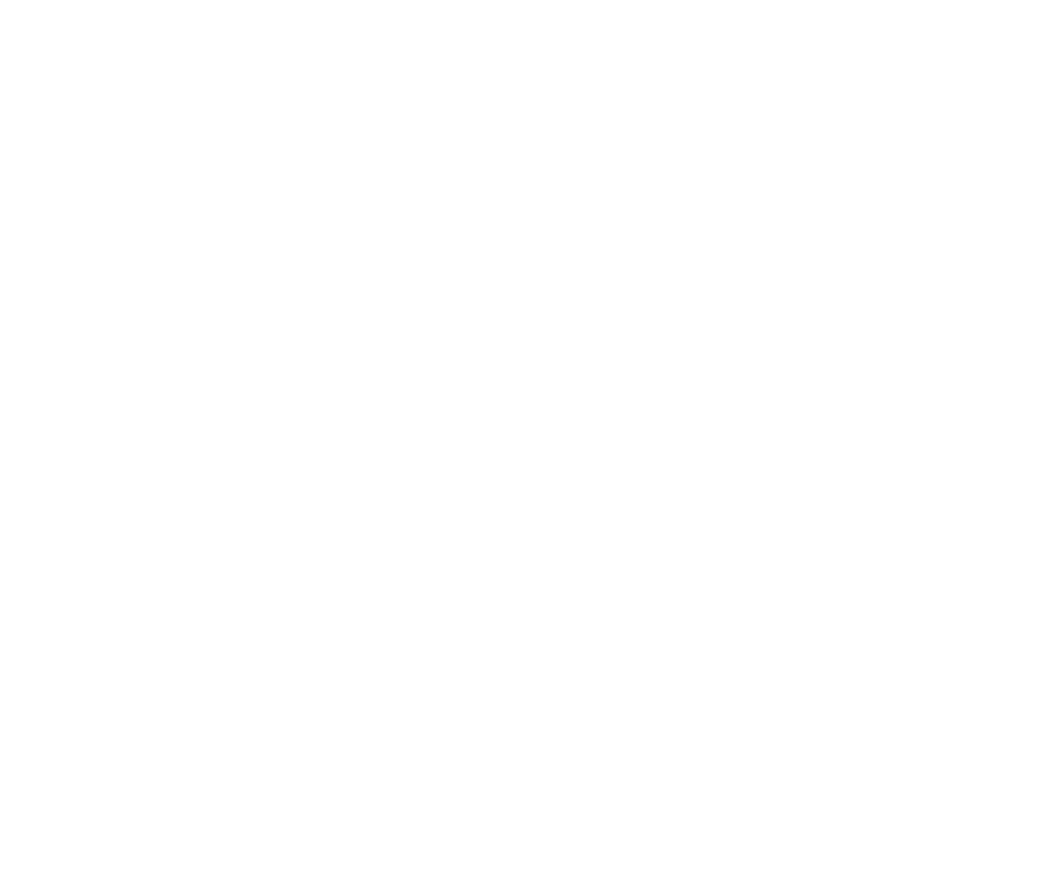
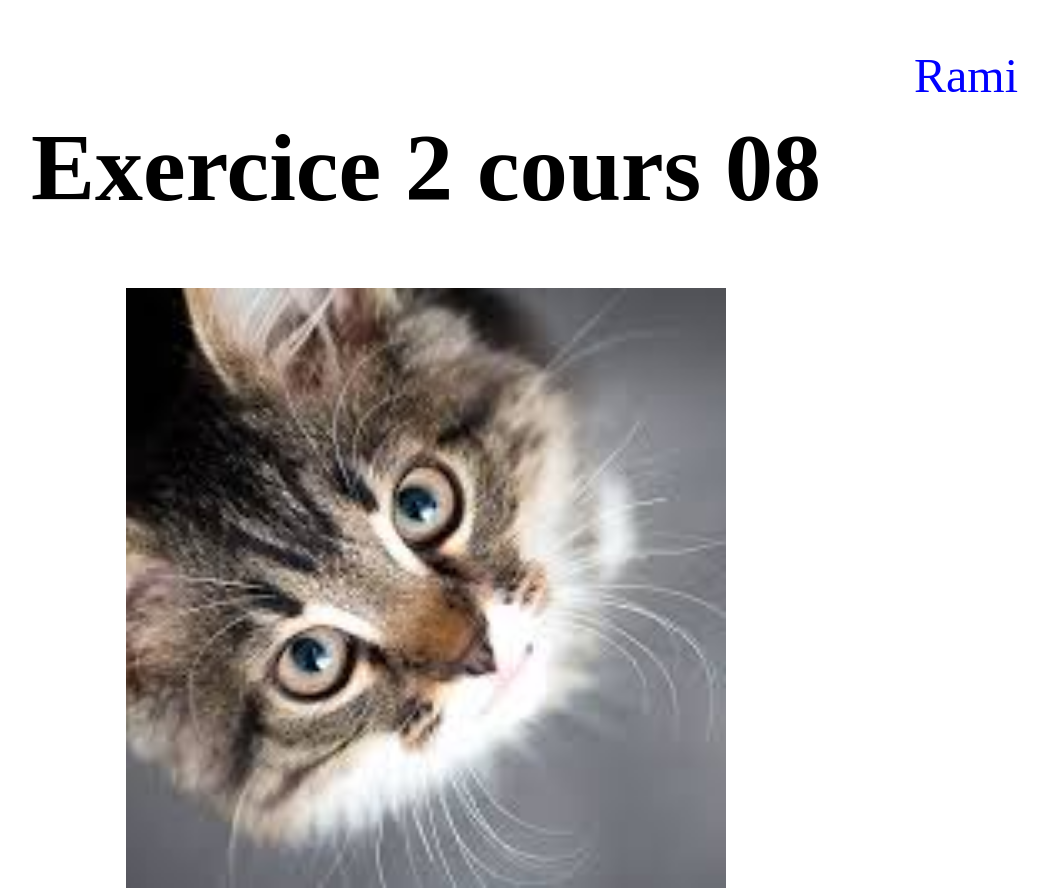
Before and after one commit to RamiSingler/SINR1871094_Ex2, a plain HTML site: page index.html in a window 1280 px wide. Shown: the whole page, without its empty margins (214-1262 px from the left). Before the commit the page ends 800 px from the top, so only its background shows below. Drawn offline with Linux system fonts and the light colour scheme.

Commit message:
chat nom titre

```diff
--- a/index.html
+++ b/index.html
@@ -1,11 +1,23 @@
 <!DOCTYPE html>
 <html lang="en">
+
 <head>
     <meta charset="UTF-8">
     <meta name="viewport" content="width=device-width, initial-scale=1.0">
     <title>Document</title>
+    <link rel="stylesheet" href="style.css">
 </head>
+
 <body>
+    <p class="nom">Rami</p>
+    <div class="interface">
+
+        <div class="titre--chat">
+            <h1>Exercice 2 cours 08</h1>
+            <img src="img/chat.jpg" alt="">
+        </div>
+    </div>
 
 </body>
+
 </html>
--- /dev/null
+++ b/style.css
@@ -0,0 +1,35 @@
+.interface {
+    display: flex;
+    flex-direction: column;
+    justify-content: center;
+    align-items: center;
+    width: 100%;
+    margin-top: 48px;
+}
+
+.nom {
+    position: absolute;
+    font-size: 48px;
+    top: 0;
+    right: 48px;
+    color: blue;
+}
+
+.titre--chat {
+    display: flex;
+    flex-direction: column;
+    align-items: center;
+    justify-content: center;
+    margin: 0 auto;
+
+    img {
+        height: 600px;
+        width: 600px;
+        object-fit: cover;
+    }
+
+    h1 {
+        font-size: 96px;
+        font-weight: 900;
+    }
+}
```
Also changed, not shown: img/chat.jpg (added).
